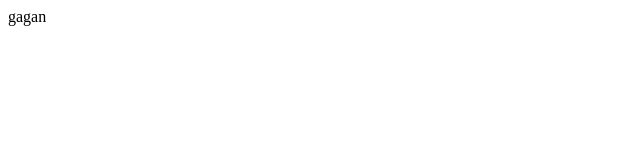
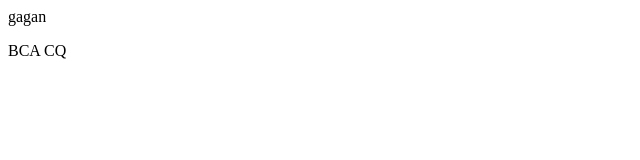
Before and after one commit to gaganyadav2005/demo, a plain HTML site: page index.html in a window 1280 px wide. Shown: the full height of the page, 0-640 px from the left. Drawn offline with Linux system fonts and the light colour scheme.

Commit message:
para-added

```diff
--- a/index.html
+++ b/index.html
@@ -1,3 +1,4 @@
 <p>
     gagan
 </p>
+<p>BCA CQ</p>
```
